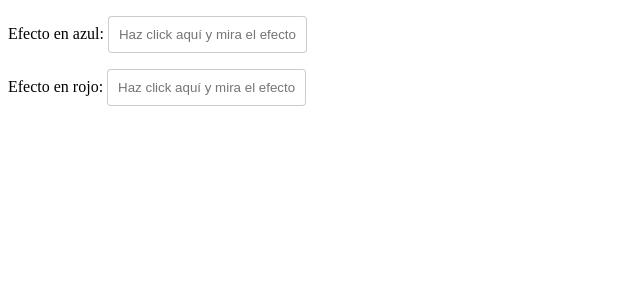
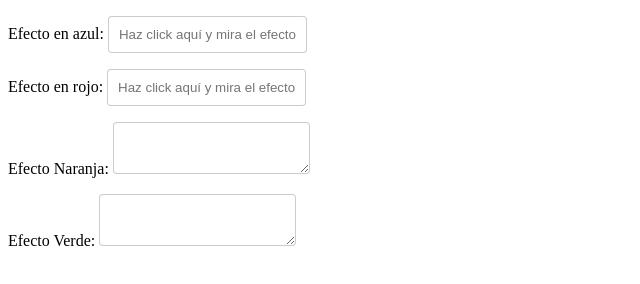
Before and after one commit to claudiasg/proyectoPaquetes, a website: page index.html in a window 1280 px wide. Shown: the whole page, without its empty margins (0-640 px from the left). Drawn offline with Linux system fonts and the light colour scheme.

Commit message:
Nueva version, agregando nueva caracteristica, efecto focus para textarea en index y css

```diff
--- a/css/estilo.css
+++ b/css/estilo.css
@@ -12,5 +12,13 @@ input,textarea{
   }
 .rojo:focus {
     box-shadow: 0 0 5px rgba(255,0,0,1);
-    border:1px solid rgba(255,0,0,0.8);
+    border:2px solid rgba(255,0,0,0.8);
   }
+.naranja:focus {
+    box-shadow: 0 0 5px rgba(230,95,0,1);
+    border:2px solid rgba(230,95,0,0.8);
+  }
+.verde:focus {
+    box-shadow: 0 0 5px rgba(0,255,0,1);
+    border:2px solid rgba(0,255,0,0.8);
+  }
--- a/index.html
+++ b/index.html
@@ -20,7 +20,14 @@
         <label>Efecto en rojo: </label>
         <input type="text" name="campo" class="rojo" placeholder="Haz click aquí y mira el efecto">
       </p>
-
+      <p>
+        <label>Efecto Naranja: </label>
+        <textarea name="campo" class="naranja" placeholder="" ></textarea>
+      </p>
+			<p>
+        <label>Efecto Verde: </label>
+        <textarea name="campo" class="verde" placeholder=""></textarea>
+      </p>
 
   	</form>
 
--- a/package.json
+++ b/package.json
@@ -1,6 +1,6 @@
 {
   "name": "proyectopaquetes",
-  "version": "1.0.1",
+  "version": "1.0.2",
   "description": "Efecto focus color input",
   "main": "index.js",
   "scripts": {
```
